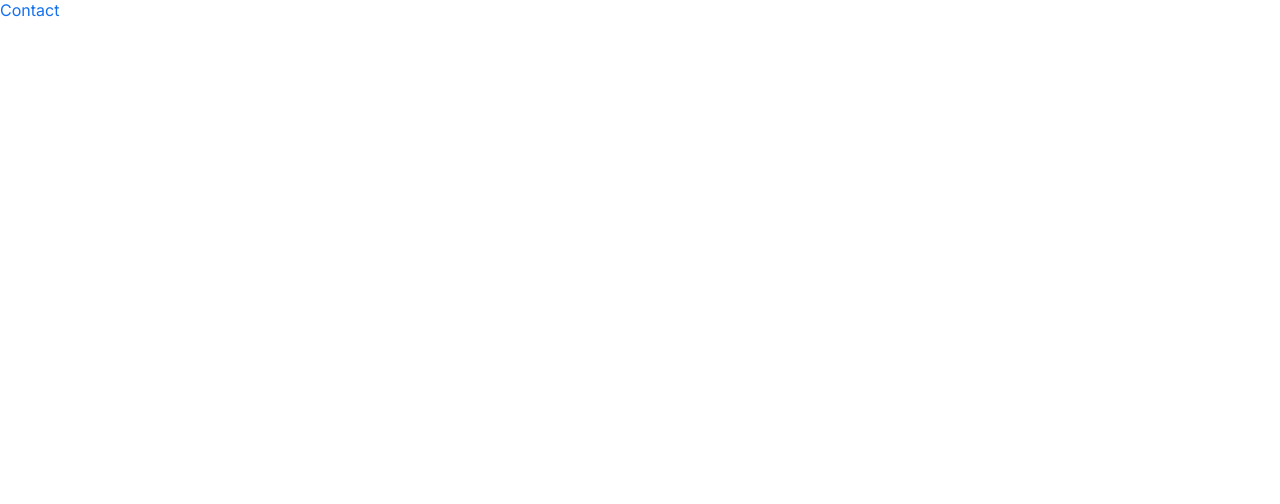
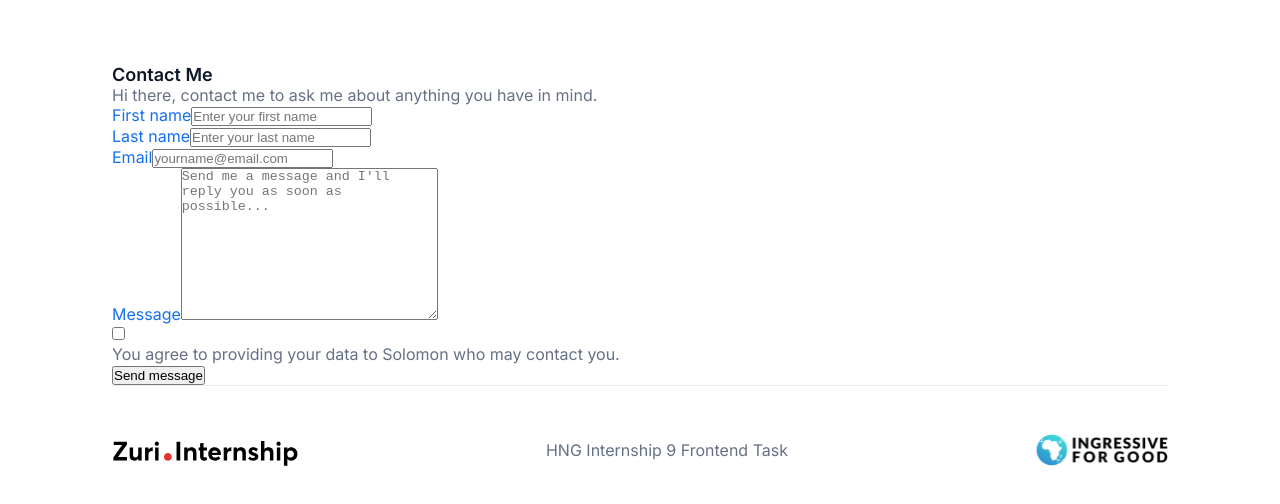
Before and after one commit to ASO-CODE/Stage-2-Frontend-Task--HNG-9, a React (Create React App) app: page /contact in a window 1280 px wide. Shown: the top 504 px of the page. Built offline with nearby package versions, Linux system fonts and the light colour scheme.

Commit message:
feat: Form elements created

```diff
--- a/src/Pages/Contact.jsx
+++ b/src/Pages/Contact.jsx
@@ -1,7 +1,14 @@
 import React from "react";
 import "./Contact.css";
+import Base from "../components/Base";
+import InputForm from "../components/InputForm";
 const Contact = () => {
-  return <div>Contact</div>;
+  return (
+    <main className="App">
+      <InputForm />
+      <Base />
+    </main>
+  );
 };
 
 export default Contact;
--- /dev/null
+++ b/src/components/Base.jsx
@@ -0,0 +1,18 @@
+import React from "react";
+import ZuriLogo from "../images/Zuri.Internship_Logo.svg";
+import I4G from "../images/I4G.svg";
+
+const Base = () => {
+  return (
+    <section id="footer">
+      <div className="footer-line" />
+      <div className="logos">
+        <img src={ZuriLogo} alt="zuri logo" />
+        <p>HNG Internship 9 Frontend Task</p>
+        <img src={I4G} alt="I4G logo" />
+      </div>
+    </section>
+  );
+};
+
+export default Base;
--- /dev/null
+++ b/src/components/InputForm.jsx
@@ -0,0 +1,57 @@
+import React from "react";
+
+const InputForm = () => {
+    const name = "Solomon";
+
+
+  return (
+    <section id="Form">
+      <div className="form-heading">
+        <h1>Contact Me</h1>
+        <p>Hi there, contact me to ask me about anything you have in mind.</p>
+      </div>
+      <div className="name-input">
+        <div className="first-name">
+          <label htmlFor="first_name">First name</label>
+          <input
+            type="text"
+            id="first_name"
+            placeholder="Enter your first name"
+          />
+        </div>
+        {/*  */}
+        <div className="first-name">
+          <label htmlFor="last_name">Last name</label>
+          <input
+            type="text"
+            id="last_name"
+            placeholder="Enter your last name"
+          />
+        </div>
+      </div>
+      <div className="email-input">
+        <label htmlFor="email">Email</label>
+        <input type="email" id="email" placeholder="yourname@email.com" />
+      </div>
+      <div className="message-input">
+        <label htmlFor="message">Message</label>
+        <textarea
+          name=""
+          id="message"
+          cols="30"
+          rows="10"
+          placeholder="Send me a message and I'll reply you as soon as possible..."
+        ></textarea>
+      </div>
+      <div className="check-field">
+        <input type="checkbox" id="checkbox" />
+        <p>You agree to providing your data to {name} who may contact you.</p>
+      </div>
+      <button type="submit" id="btn__submit">
+        Send message
+      </button>
+    </section>
+  );
+};
+
+export default InputForm;
--- a/src/index.css
+++ b/src/index.css
@@ -116,7 +116,7 @@ body {
   justify-content: center;
 }
 
-.link{
+.link {
   height: 70px;
   background: var(--link-bcg);
   width: 100%;
@@ -124,16 +124,16 @@ text-align: center;
   display: flex;
   align-items: center;
   justify-content: center;
-margin-bottom:24px;
+  margin-bottom: 24px;
   border-radius: 5px;
   transition: all 0.5s;
 }
 
-.link:hover{
+.link:hover {
   background: var(--link-bcg-hover);
 }
 
-.socials{
+.socials {
   display: flex;
   align-items: center;
   justify-content: center;
@@ -141,39 +141,44 @@ transition: all 0.5s;
   margin-bottom: 7rem;
 }
 
-.socials img:first-of-type{
-  margin-right:1.5rem ;
+.socials img:first-of-type {
+  margin-right: 1.5rem;
 }
 
-.footer-line{
+.footer-line {
   width: 100%;
   height: 1px;
   background: var(--link-bcg);
 }
 
-.logos{
+.logos {
   display: flex;
   flex-direction: column;
   justify-content: space-between;
-  padding:30px 0 ;
+  padding: 30px 0;
 }
 
-.logos img{
-  max-width:187px ;
+.logos img {
+  max-width: 187px;
   padding: 1rem 0;
 }
 
+.logos p {
+  padding: 1.5rem 0;
+}
+
 @media screen and (min-width: 768px) {
-.App{
+  .App {
     padding: 4rem 7rem 3rem 7rem;
   }
 
-  #Profile{
+  #Profile {
     width: 80%;
   }
 
-  .logos{
+  .logos {
     flex-direction: row;
     flex-wrap: wrap;
   }
+
 }
```
Lines whose indentation alone changed are shown as unchanged.
